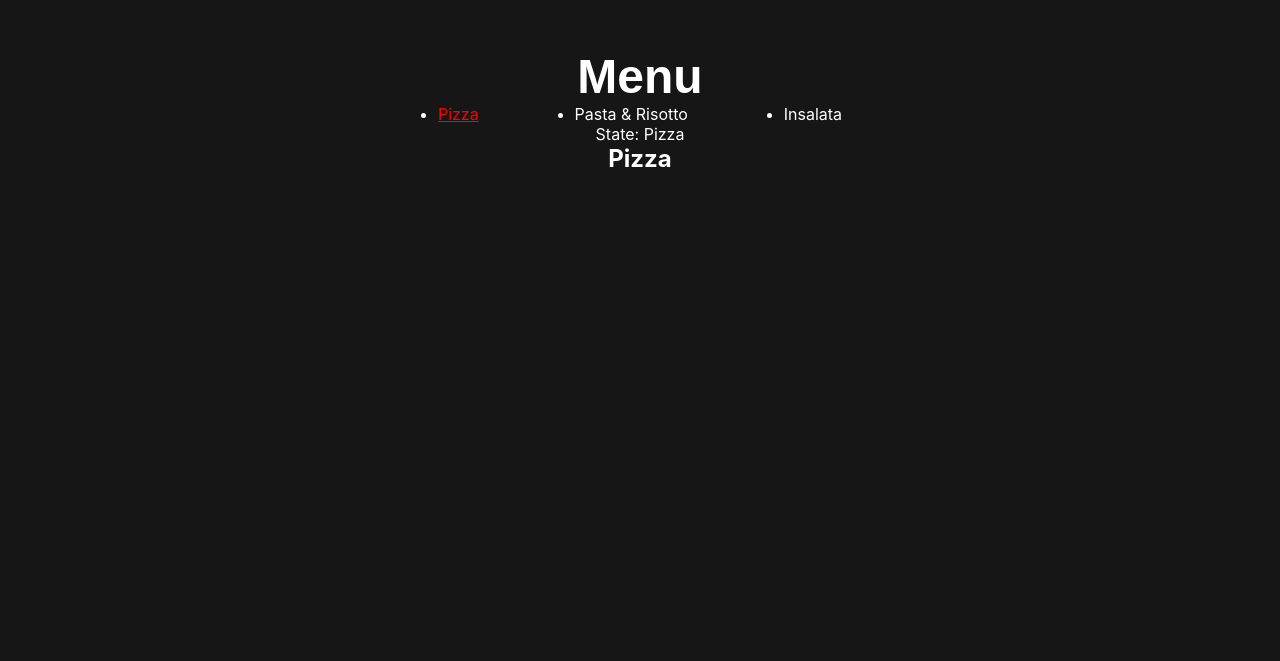
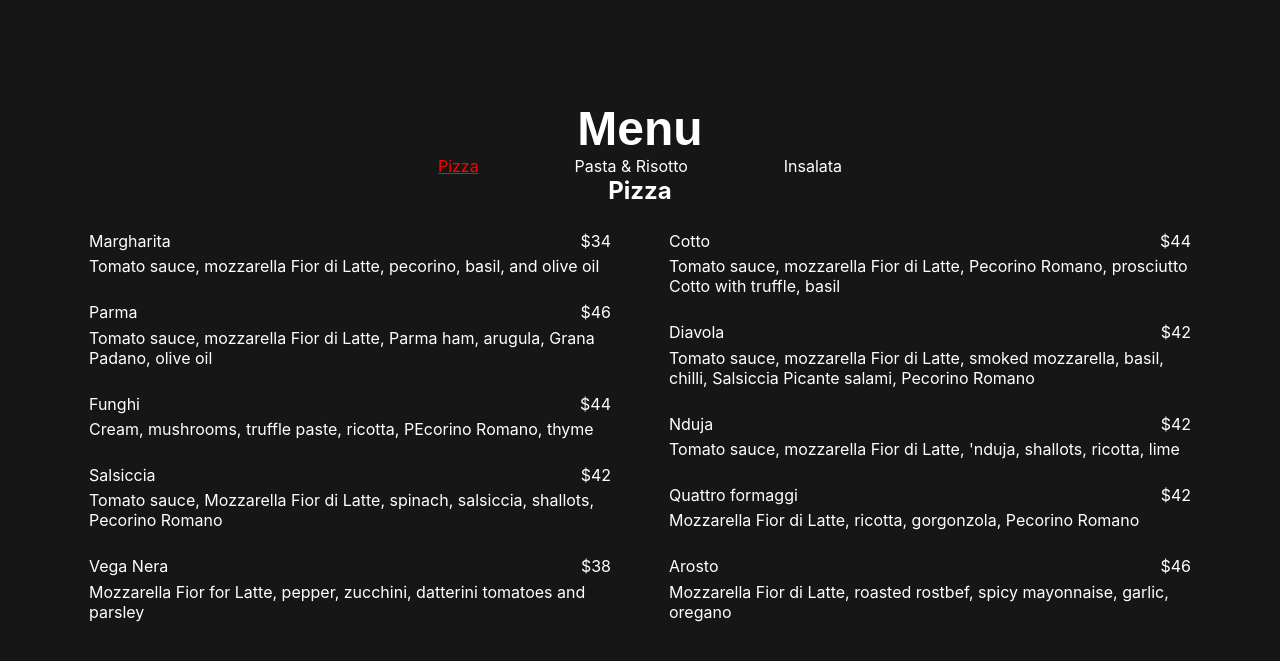
Before and after one commit to SerhiiShapovalov530/Restaurant_React, a React (Create React App) app: page / in a window 1280 px wide. Shown: the part 2357-3018 px from the top of the page. Built offline with nearby package versions, Linux system fonts and the light colour scheme; a web font is replaced by a local one.

Commit message:
add menu/pizza items

```diff
--- a/src/components/Menu/Components/Insalate.js
+++ b/src/components/Menu/Components/Insalate.js
@@ -1,5 +1,7 @@
+import styles from "./MenuCard.module.css";
+
 const Insalate = () => {
-  return <h1>Insalate</h1>;
+  return <h1 className={styles.name}>Insalate</h1>;
 };
 
 export default Insalate;
--- /dev/null
+++ b/src/components/Menu/Components/MenuCard.module.css
@@ -0,0 +1,40 @@
+.name {
+  text-align: center;
+}
+
+.menu__items {
+  display: flex;
+  flex-direction: column;
+  justify-content: space-around;
+  align-items: center;
+  width: 100%;
+}
+
+.menu__column {
+  display: flex;
+  flex-direction: column;
+  width: 100%;
+}
+
+.menu__item {
+  margin-top: 5%;
+}
+
+.item__details {
+  display: flex;
+  justify-content: space-between;
+}
+
+.item__name {
+  margin-bottom: 1%;
+}
+
+@media screen and (min-width: 1024px) {
+  .menu__items {
+    flex-direction: row;
+  }
+
+  .menu__column {
+    max-width: 45%;
+  }
+}
--- a/src/components/Menu/Components/PastaRisotto.js
+++ b/src/components/Menu/Components/PastaRisotto.js
@@ -1,5 +1,7 @@
+import styles from "./MenuCard.module.css";
+
 const PastaRisotto = () => {
-  return <h1>PastaRisotto</h1>;
+  return <h1 className={styles.name}>PastaRisotto</h1>;
 };
 
 export default PastaRisotto;
--- a/src/components/Menu/Components/Pizza.js
+++ b/src/components/Menu/Components/Pizza.js
@@ -1,5 +1,116 @@
+import styles from "./MenuCard.module.css";
+
 const Pizza = () => {
-  return <h1>Pizza</h1>;
+  return (
+    <>
+      <h1 className={styles.name}>Pizza</h1>
+      <div className={styles.menu__items}>
+        <div className={styles.menu__column}>
+          <div className={styles.menu__item}>
+            <div className={styles.item__details}>
+              <div className={styles.item__name}>Margharita</div>
+              <div className={styles.item__price}>$34</div>
+            </div>
+
+            <div className={styles.item__ingredients}>
+              Tomato sauce, mozzarella Fior di Latte, pecorino, basil, and olive
+              oil
+            </div>
+          </div>
+          <div className={styles.menu__item}>
+            <div className={styles.item__details}>
+              <div className={styles.item__name}>Parma</div>
+              <div className={styles.item__price}>$46</div>
+            </div>
+            <div className={styles.item__ingredients}>
+              Tomato sauce, mozzarella Fior di Latte, Parma ham, arugula, Grana
+              Padano, olive oil
+            </div>
+          </div>
+          <div className={styles.menu__item}>
+            <div className={styles.item__details}>
+              <div className={styles.item__name}>Funghi</div>
+              <div className={styles.item__price}>$44</div>
+            </div>
+            <div className={styles.item__ingredients}>
+              Cream, mushrooms, truffle paste, ricotta, PEcorino Romano, thyme
+            </div>
+          </div>
+          <div className={styles.menu__item}>
+            <div className={styles.item__details}>
+              <div className={styles.item__name}>Salsiccia</div>
+              <div className={styles.item__price}>$42</div>
+            </div>
+            <div className={styles.item__ingredients}>
+              Tomato sauce, Mozzarella Fior di Latte, spinach, salsiccia,
+              shallots, Pecorino Romano
+            </div>
+          </div>
+          <div className={styles.menu__item}>
+            <div className={styles.item__details}>
+              <div className={styles.item__name}>Vega Nera</div>
+              <div className={styles.item__price}>$38</div>
+            </div>
+            <div className={styles.item__ingredients}>
+              Mozzarella Fior for Latte, pepper, zucchini, datterini tomatoes
+              and parsley
+            </div>
+          </div>
+        </div>
+        <div className={styles.menu__column}>
+          <div className={styles.menu__item}>
+            <div className={styles.item__details}>
+              <div className={styles.item__name}>Cotto</div>
+              <div className={styles.item__price}>$44</div>
+            </div>
+            <div className={styles.item__ingredients}>
+              Tomato sauce, mozzarella Fior di Latte, Pecorino Romano,
+              prosciutto Cotto with truffle, basil
+            </div>
+          </div>
+          <div className={styles.menu__item}>
+            <div className={styles.item__details}>
+              <div className={styles.item__name}>Diavola</div>
+              <div className={styles.item__price}>$42</div>
+            </div>
+            <div className={styles.item__ingredients}>
+              Tomato sauce, mozzarella Fior di Latte, smoked mozzarella, basil,
+              chilli, Salsiccia Picante salami, Pecorino Romano
+            </div>
+          </div>
+          <div className={styles.menu__item}>
+            <div className={styles.item__details}>
+              <div className={styles.item__name}>Nduja</div>
+              <div className={styles.item__price}>$42</div>
+            </div>
+            <div className={styles.item__ingredients}>
+              Tomato sauce, mozzarella Fior di Latte, 'nduja, shallots, ricotta,
+              lime
+            </div>
+          </div>
+          <div className={styles.menu__item}>
+            <div className={styles.item__details}>
+              <div className={styles.item__name}>Quattro formaggi</div>
+              <div className={styles.item__price}>$42</div>
+            </div>
+            <div className={styles.item__ingredients}>
+              Mozzarella Fior di Latte, ricotta, gorgonzola, Pecorino Romano
+            </div>
+          </div>
+          <div className={styles.menu__item}>
+            <div className={styles.item__details}>
+              <div className={styles.item__name}>Arosto</div>
+              <div className={styles.item__price}>$46</div>
+            </div>
+            <div className={styles.item__ingredients}>
+              Mozzarella Fior di Latte, roasted rostbef, spicy mayonnaise,
+              garlic, oregano
+            </div>
+          </div>
+        </div>
+      </div>
+    </>
+  );
 };
 
 export default Pizza;
--- a/src/components/Menu/Menu.js
+++ b/src/components/Menu/Menu.js
@@ -48,17 +48,17 @@ const Menu = () => {
     <section className={`section section--3 ${styles["section--3"]}`}>
       <div className="content__container">
         <h2 className={`heading ${styles.menu}`}>Menu</h2>
-      </div>
         <MenuNav
           state={state}
           onPizzaClick={onPizzaClickHanlder}
           onPastaClick={onPastaClickHanlder}
           onInsalataClick={onInsalataClickHanlder}
         />
-      <p>State: {state.menu}</p>
+
         {state.menu === "Pizza" && <Pizza />}
         {state.menu === "PastaRisotto" && <PastaRisotto />}
         {state.menu === "Insalata" && <Insalate />}
+      </div>
     </section>
   );
 };
--- a/src/components/Menu/Menu.module.css
+++ b/src/components/Menu/Menu.module.css
@@ -11,10 +11,10 @@
   align-items: center;
 }
 
-.menu__item {
+/* .menu__item {
   width: 85vw;
   height: 40vh;
   background-size: cover;
   background-position: center;
   background-repeat: no-repeat;
-}
+} */
--- a/src/components/Menu/Navigation.module.css
+++ b/src/components/Menu/Navigation.module.css
@@ -16,4 +16,6 @@
   justify-content: space-around;
   min-width: 500px;
   max-width: 800px;
+  list-style: none;
+  cursor: pointer;
 }
```
Lines whose indentation alone changed are shown as unchanged.
